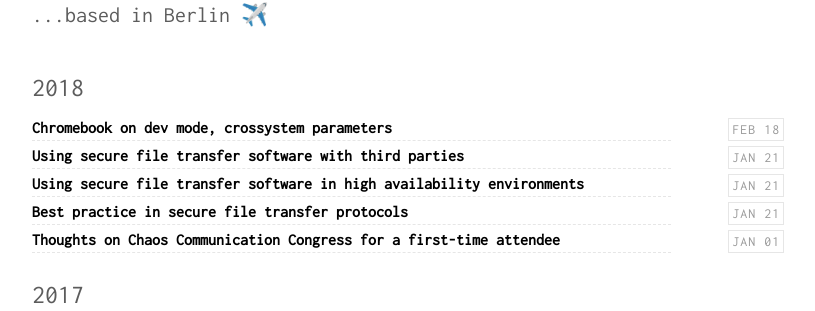
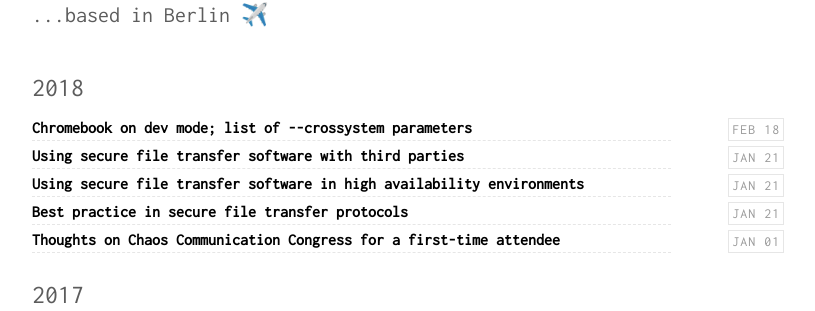
Before and after one commit to hcs0/hannahsuarez.github.io, a Jekyll site: the page built from index.html, in a window 1280 px wide. Shown: the part 151-462 px from the top of the page, without its empty margins (232-1047 px from the left). Built offline with Jekyll 4.4.1, drawn with Linux system fonts in a browser that asks for light colours; nearby versions of some CDN libraries.

```diff
--- a/_posts/2018-02-18-chromeos-crossystem.md
+++ b/_posts/2018-02-18-chromeos-crossystem.md
@@ -1,6 +1,6 @@
 ---
 layout: post
-title: "Chromebook on dev mode, crossystem parameters"
+title: "Chromebook on dev mode; list of --crossystem parameters"
 description: "Parameters for Chromebook (Samsung 550 released in 2012) on Google Lumpy 2.111.0"
 comments: true
 keywords: "chromeos, chromebook"
@@ -8,7 +8,7 @@ keywords: "chromeos, chromebook"
 
 ## First look around Chromebook
 
-![Chromebook (Samsung 550 released in 2012)](/assets/images/chromebook-600px.png.png)
+![Chromebook (Samsung 550 released in 2012)](/assets/images/chromebook-600px.png)
 
 I have been putting off putting the Chromebook which is a Samsung 550 version released in 2012. I've been planning to get it on dev mode and tinkering around the internals and putting another OS or some other system for a few years. For some reason, I decided to make a start of it this year. It's been sitting on the shelf, unused.  I've been thinking of one or two potential OS, or I may just keep it as is and poke around the internals.  I've found the limitations both frustrating and interesting to work around, being new to working around these systems headless.
 
```
